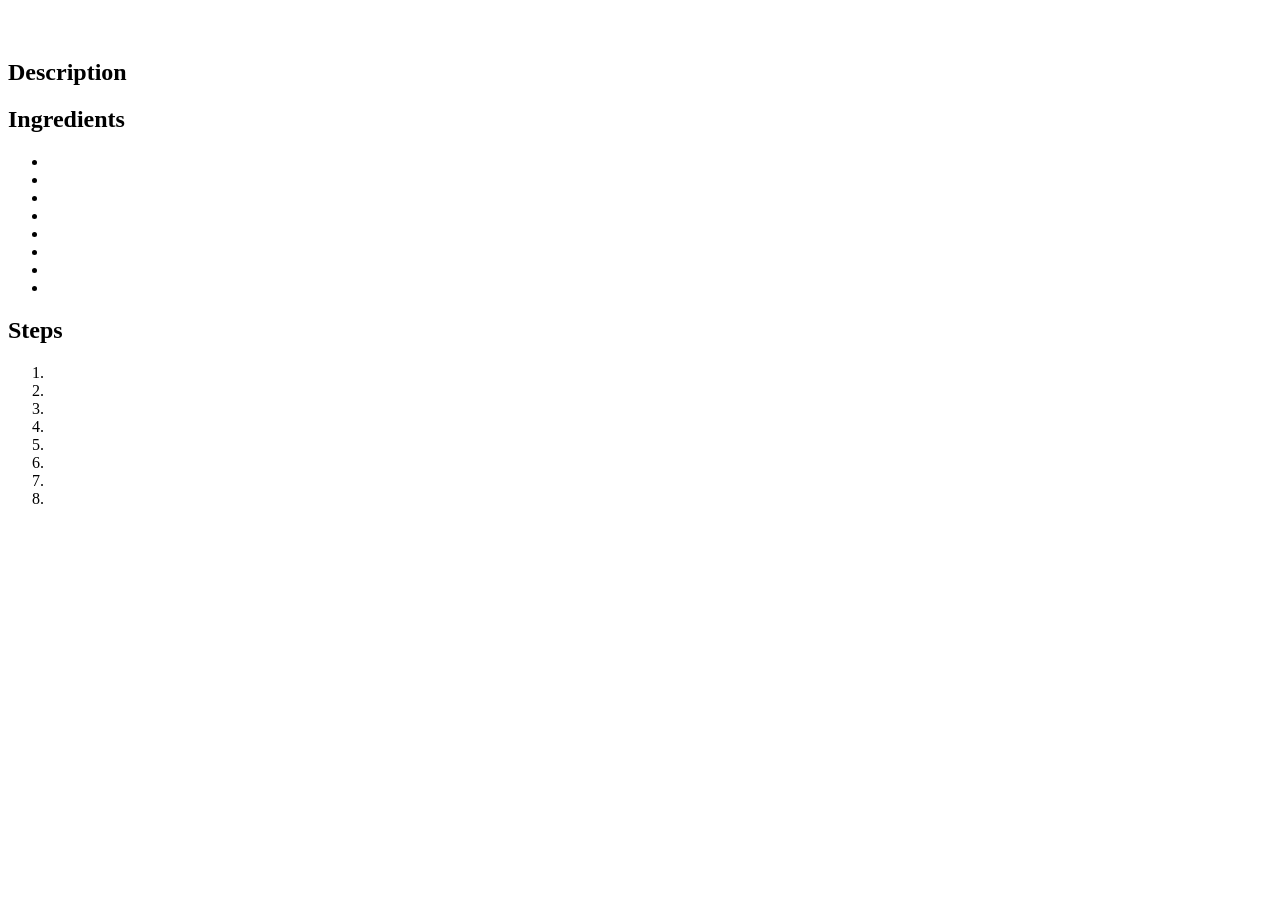
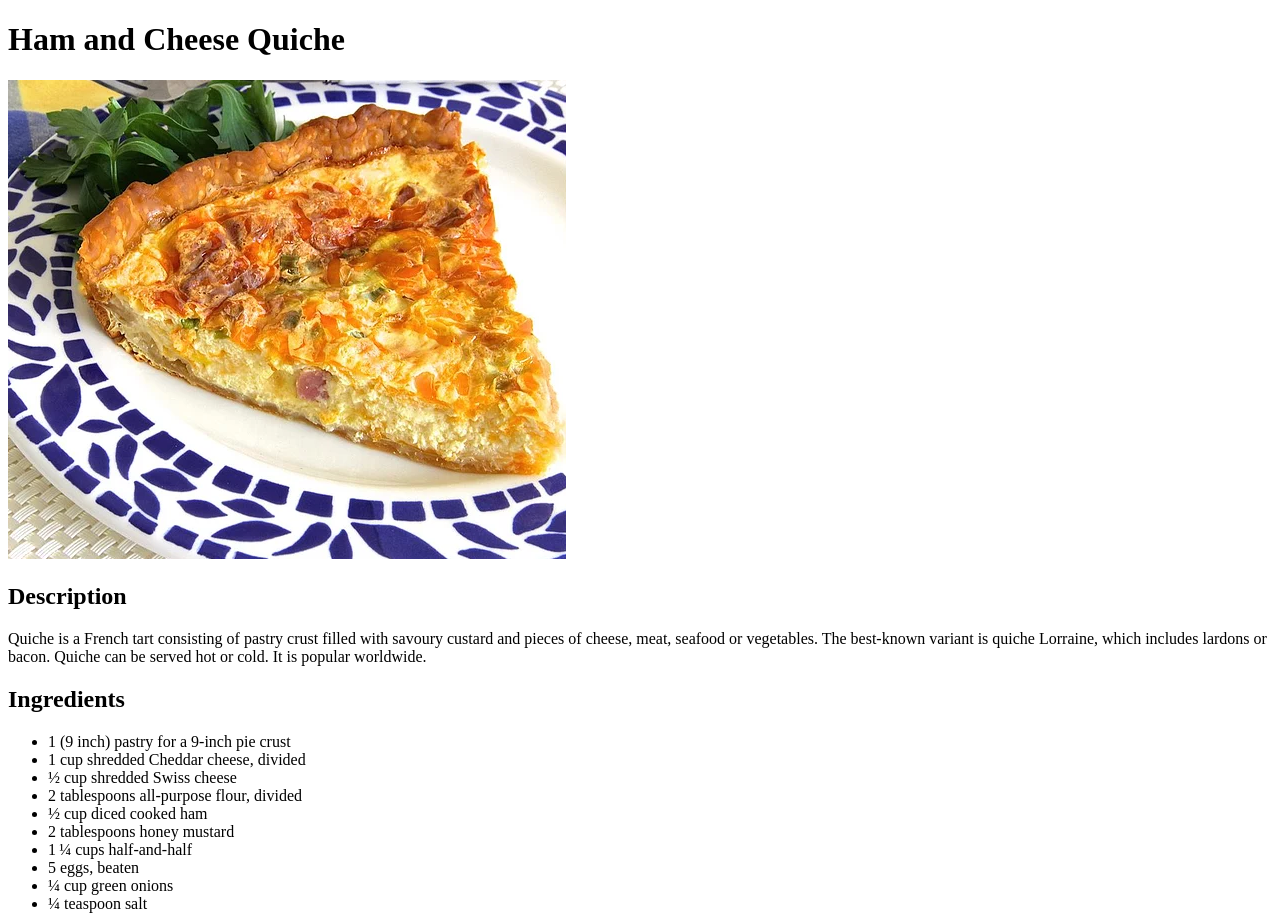
Before and after one commit to NeroZawady/odin-recipes, a plain HTML site: page recipes/quiche.html in a window 1280 px wide. Shown: the top 916 px of the page. Before the commit the page ends 800 px from the top, so only its background shows below. Drawn offline with Linux system fonts and the light colour scheme.

Commit message:
Finalize quiche.html and edit other files

```diff
--- a/recipes/quiche.html
+++ b/recipes/quiche.html
@@ -2,34 +2,41 @@
 <html lang="en">
     <head>
         <meta charset="UTF-8">
-        <title></title>
+        <title>Ham and Cheese Quiche</title>
     </head>
     <body>
-        <h1></h1>
-        <img src="" alt="">
+        <h1>Ham and Cheese Quiche</h1>
+
+        <img src="../images/quiche.png" alt="a plate containing a slice of quiche">
+
         <h2>Description</h2>
-        <p></p>
+        <p>Quiche is a French tart consisting of pastry crust filled with savoury custard and pieces of cheese, meat, seafood or vegetables.
+            The best-known variant is quiche Lorraine, which includes lardons or bacon. Quiche can be served hot or cold. It is popular worldwide.</p>
+
         <h2>Ingredients</h2>
         <ul>
-            <li></li>
-            <li></li>
-            <li></li>
-            <li></li>
-            <li></li>
-            <li></li>
-            <li></li>
-            <li></li>
+            <li>1 (9 inch) pastry for a 9-inch pie crust </li>
+            <li>1 cup shredded Cheddar cheese, divided</li>
+            <li>½ cup shredded Swiss cheese</li>
+            <li>2 tablespoons all-purpose flour, divided</li>
+            <li>½ cup diced cooked ham</li>
+            <li>2 tablespoons honey mustard</li>
+            <li>1 ¼ cups half-and-half</li>
+            <li>5 eggs, beaten</li>
+            <li>¼ cup green onions</li>
+            <li>¼ teaspoon salt</li>
         </ul>
+
         <h2>Steps</h2>
         <ol>
-            <li></li>
-            <li></li>
-            <li></li>
-            <li></li>
-            <li></li>
-            <li></li>
-            <li></li>
-            <li></li>
+            <li>Preheat oven to 400 degrees F (200 degrees C).</li>
+            <li>Press pie pasty into the bottom of a 9-inch pie plate.</li>
+            <li>Bake pie crust in preheated oven for 5 minutes, use a fork to poke holes into the crust, and continue cooking until lightly browned, about 5 minutes more.</li>
+            <li>Reduce oven heat to 350 degrees F (175 degrees C).</li>
+            <li>Mix 1/2 cup Cheddar cheese, Swiss cheese, and 1 tablespoon flour in a bowl; spread over the warm pie crust.</li>
+            <li>Stir ham and honey mustard together in a bowl to coat the ham completely; spoon over the cheese mixture.</li>
+            <li>Mix half-and-half, eggs, green onions, 1 tablespoon flour, and salt together in bowl. Pour mixture carefully over the ham layer; top with remaining Cheddar cheese.</li>
+            <li>Bake in preheated oven until set in the center, 40 to 50 minutes. Cool for 10 minutes before cutting.</li>
         </ol>
     </body>
 </html>
```
Also changed, not shown: recipes/dessert-crepes.html (+6 -2 lines), recipes/scrambled-eggs.html (+6 -2 lines).
